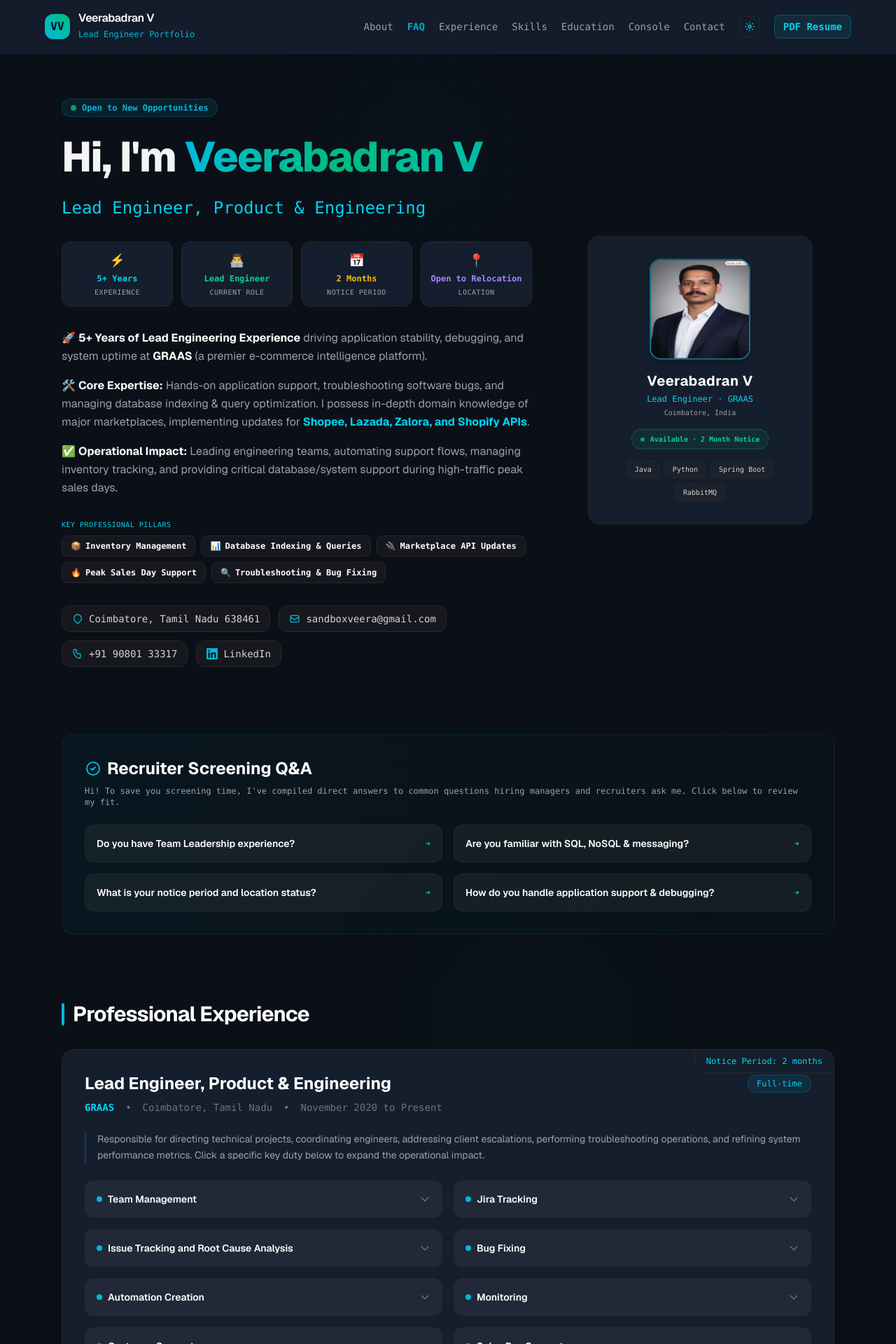
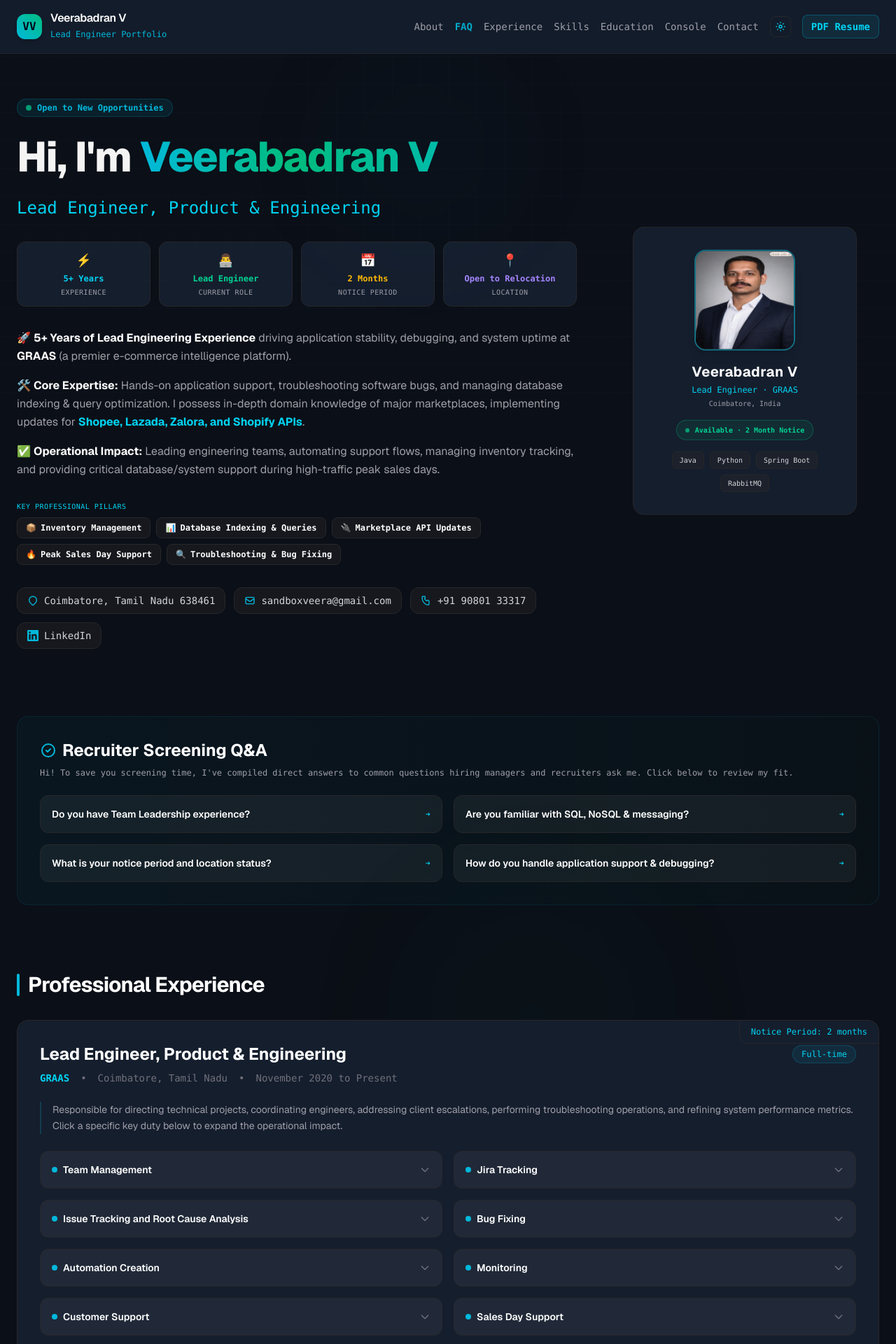
Before and after one commit to veerabadran-sellinall/portfolio, a Next.js app: page / in a window 1280 px wide. Shown: the top 1920 px of the page at 70% size. Built offline with nearby package versions, Linux system fonts and the light colour scheme.

Commit message:
feat: implement interactive resume portfolio page with terminal-style navigation and recruiter tools

```diff
--- a/src/app/page.js
+++ b/src/app/page.js
@@ -238,7 +238,7 @@
 
       {/* Navigation Header */}
       <header className={`sticky top-0 z-50 ${headerClass} px-6 py-4 print:hidden`}>
-        <div className="max-w-6xl mx-auto flex flex-col sm:flex-row justify-between items-center gap-4">
+        <div className="max-w-[1360px] mx-auto flex flex-col sm:flex-row justify-between items-center gap-4">
           <div className="flex items-center gap-3">
             <div className="h-9 w-9 rounded-xl bg-gradient-to-tr from-cyan-500 to-emerald-500 flex items-center justify-center font-mono font-bold text-slate-950 shadow-md">
               VV
@@ -248,7 +248,7 @@
               <span className="text-xs text-cyan-500 font-mono">Lead Engineer Portfolio</span>
             </div>
           </div>
-          <nav className="flex items-center gap-5 text-xs sm:text-sm font-mono text-zinc-400">
+          <nav className="flex flex-wrap items-center justify-center gap-x-4 gap-y-2 text-xs sm:text-sm font-mono text-zinc-400">
             <a href="#about" className={`hover:text-cyan-500 transition-colors ${!isDark && "text-slate-600"}`}>About</a>
             <a href="#fit-check" className="hover:text-cyan-500 text-cyan-500/90 font-semibold transition-colors">FAQ</a>
             <a href="#experience" className={`hover:text-cyan-500 transition-colors ${!isDark && "text-slate-600"}`}>Experience</a>
@@ -287,7 +287,7 @@
 
 
       {/* Main Hero & Profile */}
-      <section id="about" className="max-w-6xl mx-auto px-6 pt-16 pb-12 w-full flex flex-col lg:flex-row items-center gap-12 print:pt-4">
+      <section id="about" className="max-w-[1360px] mx-auto px-6 pt-16 pb-12 w-full flex flex-col lg:flex-row items-center gap-12 print:pt-4">
         <div className="flex-1 space-y-6 text-center lg:text-left">
           <div className="inline-flex items-center gap-2 px-3 py-1 rounded-full bg-cyan-500/10 border border-cyan-500/20 text-cyan-500 font-bold text-xs font-mono">
             <span className="h-2 w-2 rounded-full bg-emerald-400 animate-pulse"></span>
@@ -333,9 +333,9 @@
           </div>
 
           {/* Core Competencies Visual Tags */}
-          <div className="space-y-2 pt-2 text-left">
+          <div className="space-y-2 pt-2 text-center lg:text-left">
             <span className={`text-[10px] uppercase tracking-wider font-mono block ${textSubtitleClass}`}>Key Professional Pillars</span>
-            <div className="flex flex-wrap gap-2">
+            <div className="flex flex-wrap justify-center lg:justify-start gap-2">
               {[
                 { label: "Inventory Management", icon: "📦" },
                 { label: "Database Indexing & Queries", icon: "📊" },
@@ -425,7 +425,7 @@
       </section>
 
       {/* Recruiter Screening Q&A */}
-      <section id="fit-check" className="max-w-6xl mx-auto px-6 py-12 w-full print:hidden">
+      <section id="fit-check" className="max-w-[1360px] mx-auto px-6 py-12 w-full print:hidden">
         <div className={`rounded-2xl p-6 sm:p-8 border ${isDark ? "border-cyan-500/10 bg-gradient-to-r from-cyan-950/20 to-emerald-950/10" : "border-slate-200 bg-slate-50"}`}>
           <h2 className={`text-xl sm:text-2xl font-bold mb-2 flex items-center gap-2 ${textTitleClass}`}>
             <svg className="h-6 w-6 text-cyan-500" fill="none" viewBox="0 0 24 24" stroke="currentColor">
@@ -466,7 +466,7 @@
       </section>
 
       {/* Work Experience Section */}
-      <section id="experience" className="max-w-6xl mx-auto px-6 py-12 w-full page-break-before">
+      <section id="experience" className="max-w-[1360px] mx-auto px-6 py-12 w-full page-break-before">
         <h2 className={`text-2xl sm:text-3xl font-bold tracking-tight mb-8 flex items-center gap-3 ${textTitleClass}`}>
           <span className="h-8 w-1 rounded bg-cyan-500"></span>
           Professional Experience
@@ -535,7 +535,7 @@
       </section>
 
       {/* Skills Interactive Dashboard */}
-      <section id="skills" className="max-w-6xl mx-auto px-6 py-12 w-full">
+      <section id="skills" className="max-w-[1360px] mx-auto px-6 py-12 w-full">
         <div className="flex flex-col sm:flex-row justify-between items-start sm:items-center gap-6 mb-8">
           <h2 className={`text-2xl sm:text-3xl font-bold tracking-tight flex items-center gap-3 ${textTitleClass}`}>
             <span className="h-8 w-1 rounded bg-cyan-500"></span>
@@ -602,7 +602,7 @@
       </section>
 
       {/* Education & Language Grid */}
-      <div id="education" className="max-w-6xl mx-auto px-6 py-12 w-full grid grid-cols-1 lg:grid-cols-3 gap-8 page-break-before">
+      <div id="education" className="max-w-[1360px] mx-auto px-6 py-12 w-full grid grid-cols-1 lg:grid-cols-3 gap-8 page-break-before">
         {/* Education Section */}
         <section className="lg:col-span-2 space-y-6">
           <h2 className={`text-2xl sm:text-3xl font-bold tracking-tight flex items-center gap-3 ${textTitleClass}`}>
@@ -679,7 +679,7 @@
       </div>
 
       {/* Interactive Sandbox Console */}
-      <section id="terminal" className="max-w-6xl mx-auto px-6 py-12 w-full print:hidden">
+      <section id="terminal" className="max-w-[1360px] mx-auto px-6 py-12 w-full print:hidden">
         <h2 className={`text-2xl sm:text-3xl font-bold tracking-tight mb-6 flex items-center gap-3 ${textTitleClass}`}>
           <span className="h-8 w-1 rounded bg-cyan-500"></span>
           Interactive Query Console
@@ -735,7 +735,7 @@
       </section>
 
       {/* Recruiter Message Console */}
-      <section id="contact" className="max-w-4xl mx-auto px-6 py-12 w-full print:hidden">
+      <section id="contact" className="max-w-[1100px] mx-auto px-6 py-12 w-full print:hidden">
         <div className={`${panelClass} rounded-3xl p-6 sm:p-10 relative overflow-hidden`}>
           <div className="text-center space-y-2 mb-8">
             <h2 className={`text-2xl sm:text-3xl font-bold ${textTitleClass}`}>Direct Message Console</h2>
```
